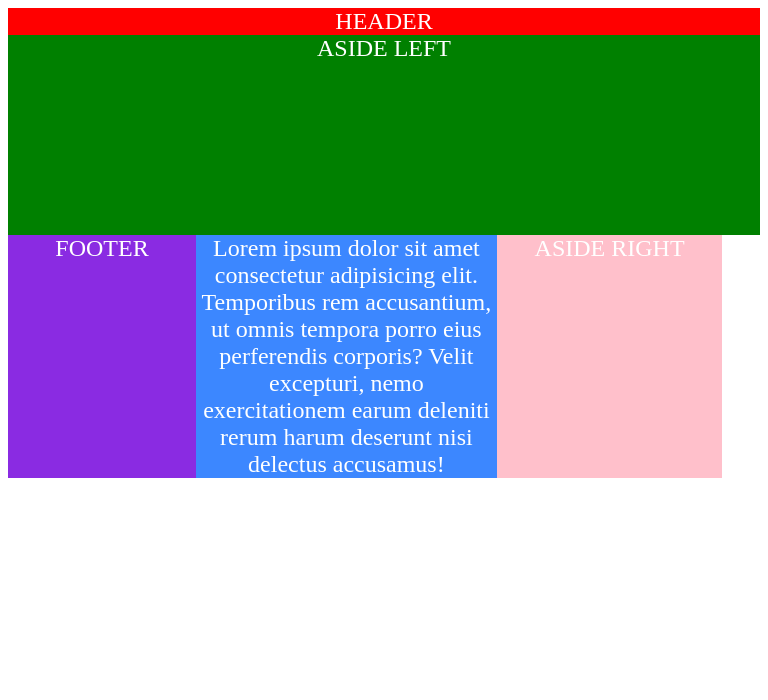
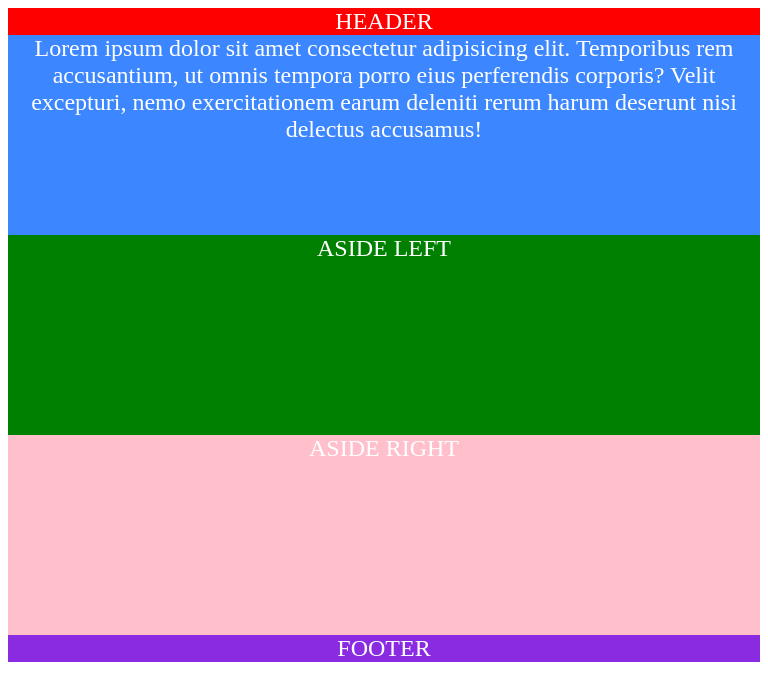
Before and after one commit to anennumen/7-layout-flex-box, a plain HTML site: page index.html in a window 768 px wide. Drawn offline with Linux system fonts and the light colour scheme.

Commit message:
zmienione

```diff
--- a/css/style.css
+++ b/css/style.css
@@ -1,96 +1,87 @@
-
-
-
-#calyblok{
+#calyblok {
     font-size: 24px;
     display: flex;
     flex-wrap: wrap;
 }
 
 
-#header{
+#header {
     background-color: red;
     color: #fff;
     text-align: center;
-    width: 100%;
+    flex-basis: 100%;
 
 }
 
-#p{
+#p {
     background-color: rgb(60, 135, 255);
     color: #fff;
     text-align: center;
     min-height: 200px;
+    flex-basis: 50%;
 }
 
-#left{
+#left {
     background-color: green;
     color: #fff;
     text-align: center;
     min-height: 200px;
-    width: 100%;
+    flex-basis: 25%;
 }
 
-#right{
+#right {
     background-color: pink;
     color: #fff;
     text-align: center;
     min-height: 200px;
-    width: 100%;
+    flex-basis: 25%;
 }
-#fotter{
+
+#footer {
     background-color: blueviolet;
     color: #fff;
     text-align: center;
-    width: 100%;
+    flex-basis: 100%;
 }
 
-@media (max-width: 768px) {
-    #p{
-        width: 70%;
-    }
-    #right{
-        width: 30%;
-    }
-    #left {
-        order: 1;
-    }
-    #fotter{
-      width: 25%;
-    }
-}
 
-@media (max-width: 992px ){
-    #p{
-        width: 40%;
-        order: 1;
-    }
-    #right
-    #left {
-        width: 25%;
-    }
-    #left{
+
+@media (max-width: 992px) {
+    #p {
+        flex-basis: 70%;
         order: 0;
     }
-    #right{
+
+    #left {
+        order: 2;
+        flex-basis: 100%;
+    }
+
+    #right {
         order: 1;
+        flex-basis: 30%;
+    }
+
+    #footer {
+        order: 3;
     }
 
 }
 
-@media(min-width: 768px){
-    #p
-    #right
-    #left {
-        width: 50%;}
-
+@media (max-width: 768px) {
+    #p {
+        flex-basis: 100%;
     }
 
+    #right {
+        flex-basis: 100%;
+    }
 
-@media (min-width: 768px) and (max-width: 992px ){
-    #p
-    #right
     #left {
-        width: 40%;}
+        order: 1;
+    }
 
+    #footer {
+        flex-basis: 100%;
+    }
 }
--- a/index.html
+++ b/index.html
@@ -12,10 +12,10 @@
 <body>
     <div id="calyblok">
         <header id="header">HEADER</header>
+        <aside id="left">ASIDE LEFT</aside>
         <article id="p">Lorem ipsum dolor sit amet consectetur adipisicing elit. Temporibus rem accusantium, ut omnis tempora porro eius perferendis corporis? Velit excepturi, nemo exercitationem earum deleniti rerum harum deserunt nisi delectus accusamus!</article>
-        <aside id="left">ASIDE LEFT</aside>
         <aside id="right">ASIDE RIGHT</aside>
-        <footer id="fotter">FOOTER</footer>
+        <footer id="footer">FOOTER</footer>
       </div>
 </body>
 </html>
```
